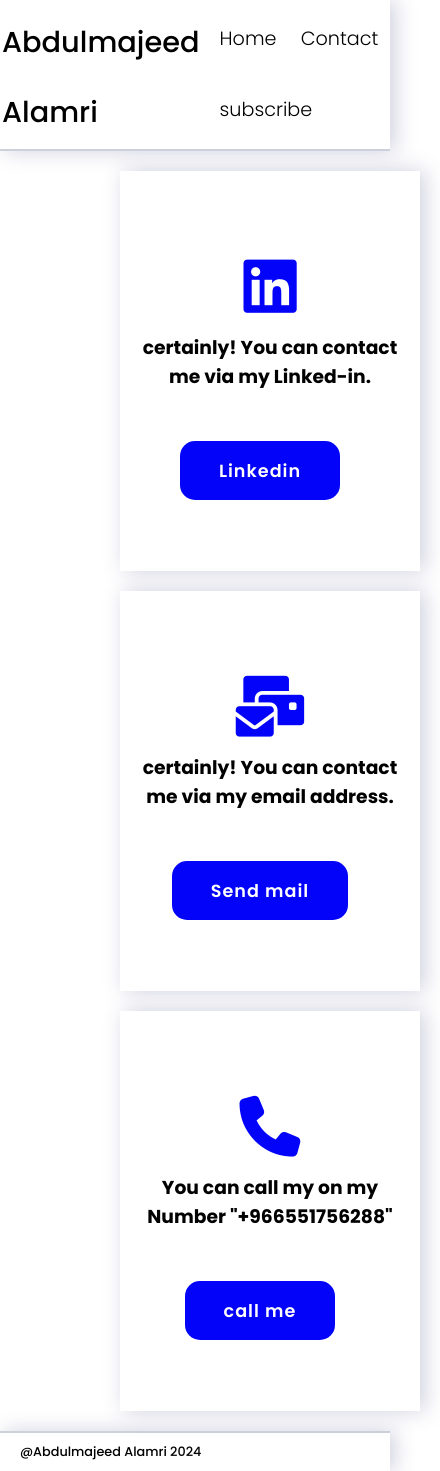
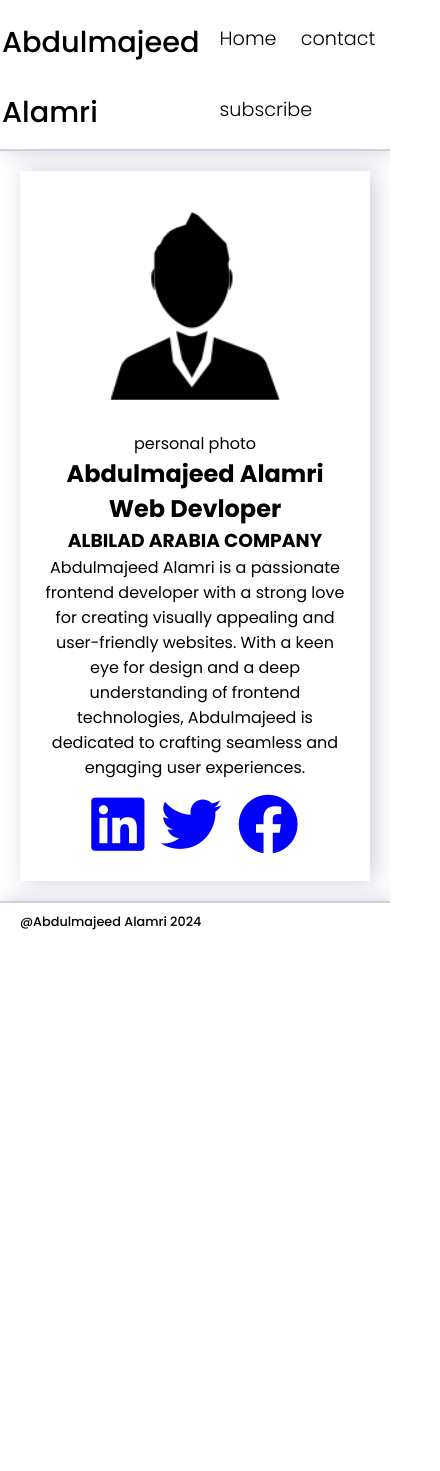
Before and after one commit to mgoood769mj/personal_website, a plain HTML site: page personal_website/assest/html/contact.html in a window 390 px wide. Shown: the whole page, 440 px wide, since content can reach past the window. After the commit the page ends 941 px from the top, so only its background shows below. Drawn offline with Linux system fonts and the light colour scheme.

Commit message:
fix code

```diff
--- a/personal_website/assest/html/contact.html
+++ b/personal_website/assest/html/contact.html
@@ -11,47 +11,36 @@
         <header class="content" id="header">
             <h1 class="name"> Abdulmajeed Alamri </h1>
             <nav class="nav-content"avi">
-                <a href="index.html">Home</a>
-                <a href="contact.html">Contact</a>
-                <a href="subscribe.html">subscribe</a>
+                <a href="../index.html">Home</a>
+                <a href="../html/contact.html">contact</a>
+                <a href="../html/subscribe.html">subscribe</a>
             </nav>
         </header>
-        <!--cards div have a 3 card , eache card have multiple tags to contact me-->
         <div class="cards">
             <div class="card" id="linked-in">
-                <div class="card-icon">
-                    <i class="fa-brands fa-linkedin"></i> <!-- "<i>" tags uset when you need add icon -->
+                <div class="personal-photo">
+                    <figure>
+                        <img src="../img/personal.png" alt="">
+                        <figcaption>personal photo</figcaption>
+                    </figure>
                 </div>
-                <div class="card-content">
-                    <h3>certainly! You can contact me via my Linked-in.</h3>
+                <div class="info">
+                    <h2>Abdulmajeed Alamri</h2>
+                    <h2>Web Devloper</h2>
+                    <h3>ALBILAD ARABIA COMPANY</h3>
                 </div>
-                <div class="card-btn">
-                    <a href="https://www.linkedin.com/in/abdulmajeed-alamri-47754821a" target="_blank">Linkedin</a>
+                <div class="short-bio">
+                   <p>Abdulmajeed Alamri is a passionate frontend developer with a strong love for creating visually appealing and user-friendly websites. With a keen eye for design and a deep understanding of frontend technologies, Abdulmajeed is dedicated to crafting seamless and engaging user experiences.</p>
+                </div>
+                <div class="Social ">
+                    <div class="card-icon">
+                        <i class="fa-brands fa-linkedin"></i>
+                        <i class="fa-brands fa-twitter"></i>
+                        <i class="fa-brands fa-facebook"></i>
+                    </div>
                 </div>
             </div>
-            <div class="card" id="mail">
-                <div class="card-icon">
-                    <i class="fa-sharp fa-solid fa-envelopes-bulk"></i>
-                </div>
-                <div class="card-content">
-                    <h3>certainly! You can contact me via my email address.</h3>
-                </div>
-                <div class="card-btn">
-                    <a href="mailto:abdulmajeed.m.alamri@gmail.com">Send mail</a>
-                </div>
-            </div>
-            <div class="card"id="phone">
-                <div class="card-icon">
-                    <i class="fa-solid fa-phone"></i>
-                </div>
-                <div class="card-content">
-                    <h3>You can call my on my Number "+966551756288"</h3>
-                </div>
-                <div class="card-btn" >
-                    <a href="tel:+966551756288">call me</a>
-                </div>
-            </div>
-    </div>
+        </div>
     <footer class="content" id="footer">
         <p>@Abdulmajeed Alamri 2024</p>
     </footer>
--- a/personal_website/assest/style/contact.css
+++ b/personal_website/assest/style/contact.css
@@ -24,8 +24,8 @@
     background-color: white;
     box-shadow: 5px 0 20px rgba(69, 69, 128, 25%);
     padding: 10px 20px;
-    width: 300px;
-    height: 400px;
+    width: 600px;
+    height: auto;
     text-align: center;
     transition: 0.7s ease;
 }
@@ -36,25 +36,3 @@
     color: rgb(3, 3, 250);
     font-size: 3.8em;
 }
-.card-btn{
-    color: white;
-    background-color: rgb(3, 3, 250);
-    text-decoration: none;
-    font-size: 1.1em;
-    font-weight: 600;
-    display: inline-block;
-    padding: 0.9375em 2.1875em;
-    letter-spacing: 1px;
-    border-radius: 15px;
-    margin-top:50px;
-    margin-right: 20px;
-    transition: 0.7s ease;
-}
-.card-btn a{
-    color: white;
-    text-decoration: none;
-}
-.card-btn:hover{
-    background-color: #0a49f6;
-    transform: scale(1.1);
-}
--- a/personal_website/assest/style/home-page.css
+++ b/personal_website/assest/style/home-page.css
@@ -95,3 +95,26 @@ img {
     background-color: rgb(9, 70, 128);
     color: white;
 }
+.card-btn{
+    color: white;
+    background-color: rgb(14, 170, 48);
+    text-decoration: none;
+    font-size: 1.1em;
+    font-weight: 600;
+    display: block;
+    text-align: center;
+    padding: 0.9375em 2.1875em;
+    letter-spacing: 1px;
+    border-radius: 15px;
+    margin-top:50px;
+    margin: 20px 10px;
+    transition: 0.7s ease;
+}
+.card-btn a{
+    color: white;
+    text-decoration: none;
+}
+.card-btn:hover{
+    background-color: #0a49f6;
+    transform: scale(1.1);
+}
--- a/personal_website/assest/style/main.css
+++ b/personal_website/assest/style/main.css
@@ -39,15 +39,20 @@
      .cards{
          display: inline-block ;
          flex-direction: row;
-         margin-left: 100px;
      }
+     .card , .card:hover{
+       width: auto;
+       transform: none;
+    }
   }
   /* Media query for tablet devices */
   @media screen and (min-width: 768px) and (max-width: 1023px) {
     .container , .contact {
         display: inline-block;
     }
-    .cards{
-        margin-left: 150px;
-    }
+    .card , .card:hover , .card-btn:hover{
+        width: auto;
+        transform: none;
+     }
+
   }
```
Also changed, not shown: personal_website/assest/html/subscribe.html (+1 -1 lines), personal_website/assest/index.html (renamed from personal_website/assest/html/index.html, +25 -12 lines), personal_website/assest/img/personal.png (added).
